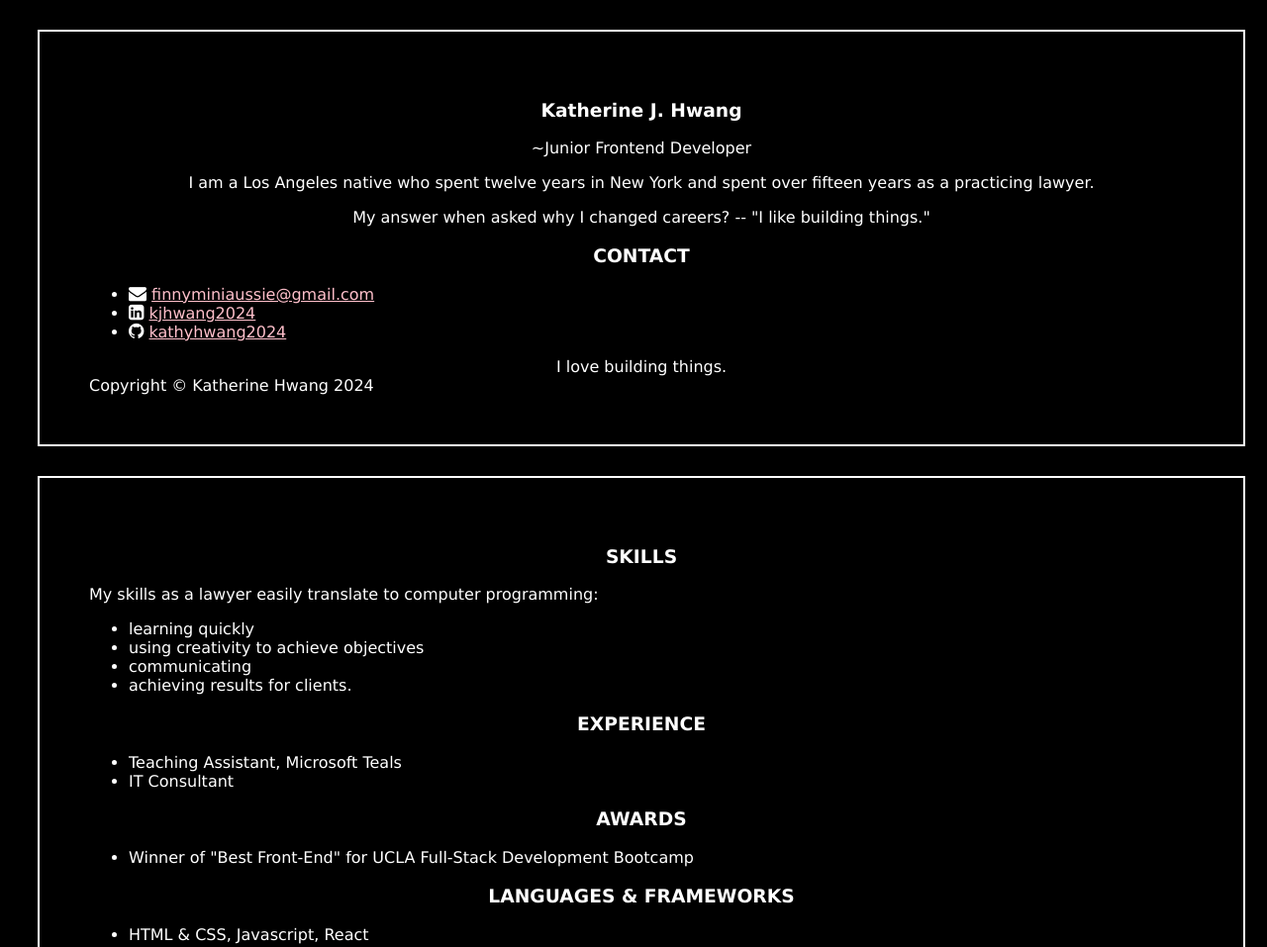
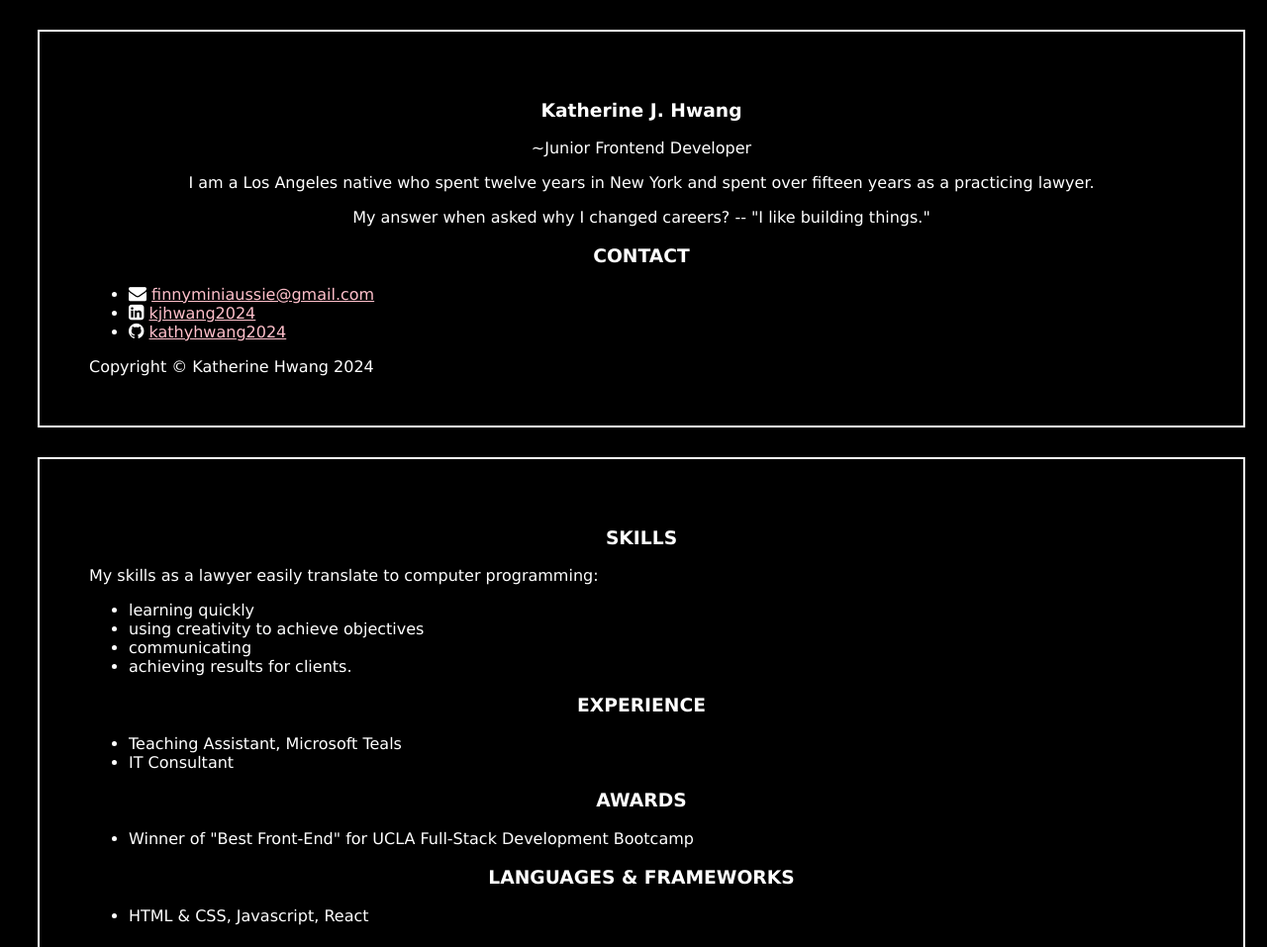
Before and after one commit to kathyhwang2024/portfolio, a plain HTML site: page index.html in a window 1280 px wide. Shown: the top 957 px of the page at 99% size. Drawn offline with Linux system fonts and the light colour scheme.

Commit message:
Update index.html

```diff
--- a/index.html
+++ b/index.html
@@ -38,7 +38,7 @@
                             </ul>
                         </p>
                         </div>
-                    <div class="third">I love building things.</div>
+                    <div class="third"></div>
         <!--footer-->
                     <div class="footer">Copyright &copy Katherine Hwang 2024</div>
                 </div>
```
